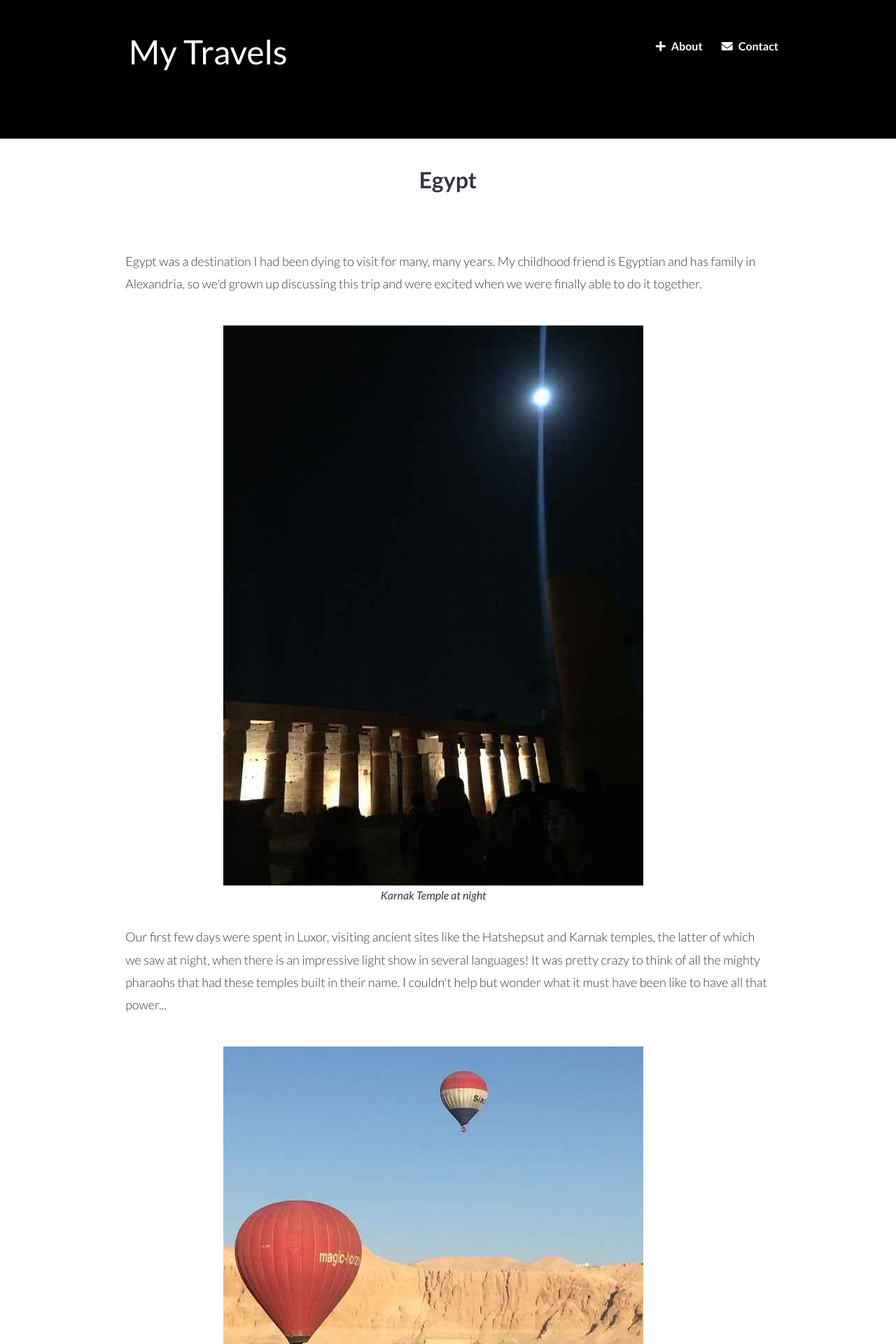
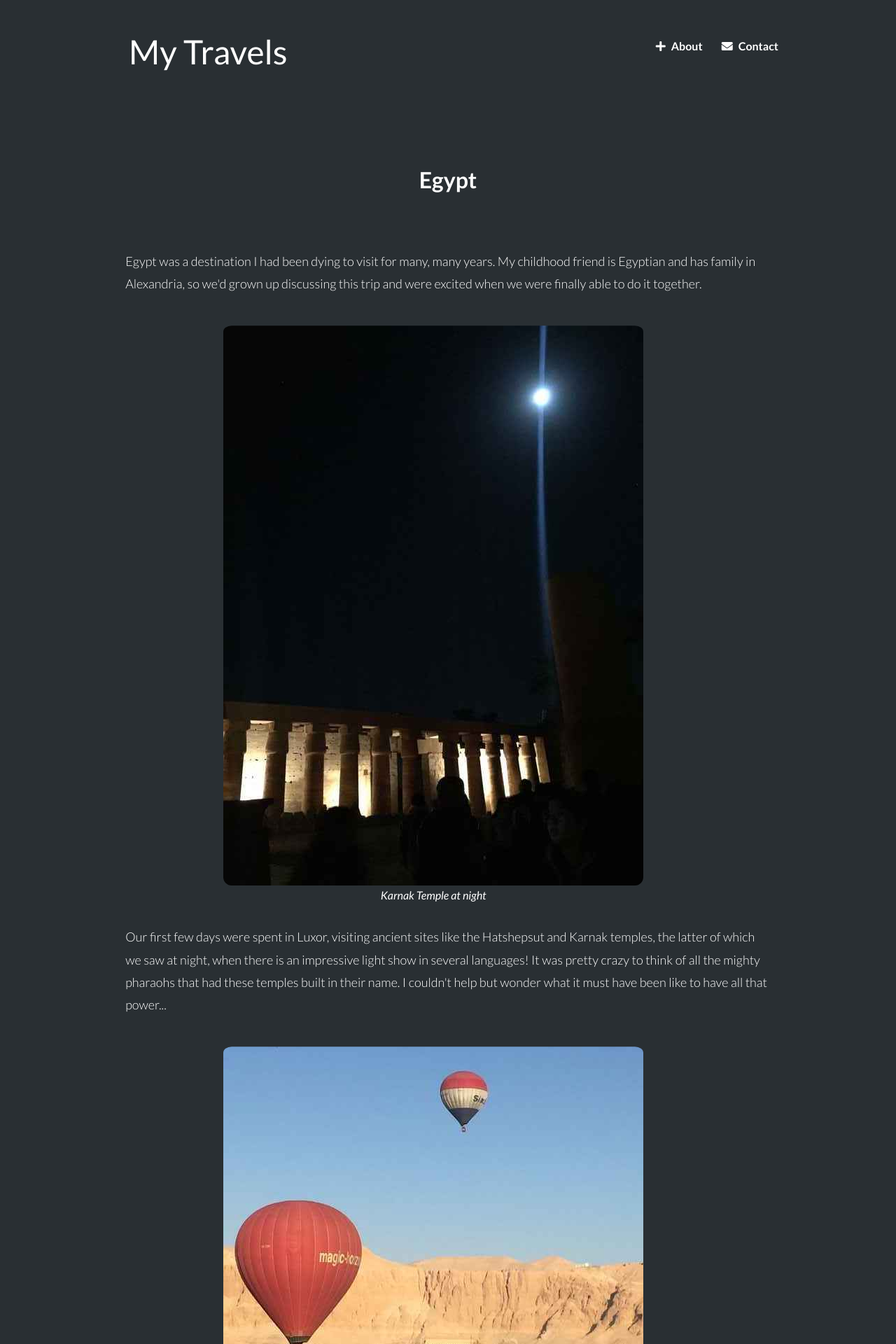
Before and after one commit to sandykaur2008/Travel-Site, a Flask app: page /egypt in a window 1280 px wide. Shown: the top 1920 px of the page at 70% size. Run offline with Flask 2, Linux system fonts and the light colour scheme; some libraries are stand-ins or nearby versions.

Commit message:
updated styling of site

```diff
--- a/app/static/css/main.css
+++ b/app/static/css/main.css
@@ -178,6 +178,10 @@
 
   .hidden-sm {
     display: block; } }
+/* all */
+* {
+  color: white; }
+
 /* html and body*/
 html, body {
   height: 100%;
@@ -188,7 +192,7 @@
   color: white; }
 
 header, footer {
-  background-color: black; }
+  background-color: #292f33; }
   header li, footer li {
     display: inline;
     margin-left: 1em; }
@@ -228,7 +232,8 @@
 
 main {
   min-height: 74%;
-  padding-bottom: 5%; }
+  padding-bottom: 5%;
+  background-color: #292f33; }
 
 /*content*/
 figure {
@@ -238,7 +243,8 @@
   max-width: 100%;
   display: block;
   margin-left: auto;
-  margin-right: auto; }
+  margin-right: auto;
+  border-radius: 12px; }
 
 @media screen and (max-width: 719px) {
   div.col-4 a {
@@ -254,11 +260,11 @@
     text-align: left; }
 
 section a {
-  color: black;
+  color: white;
   text-decoration: none;
   display: inline-block; }
   section a:hover {
-    color: black;
+    color: white;
     text-decoration: underline; }
 
 @media screen and (max-width: 991px) {
@@ -277,6 +283,7 @@
   padding-top: 0.3%;
   font-style: italic; }
 .country-page img {
+  border-radius: 12px;
   padding-top: 0.4%;
   max-width: 100%;
   display: block;
--- a/app/static/scss/main.scss
+++ b/app/static/scss/main.scss
@@ -20,6 +20,11 @@
     }
 }
 
+/* all */
+* {
+    @include color;
+}
+
 /* html and body*/
 html, body {
     height: 100%;
@@ -28,11 +33,11 @@ html, body {
 
 /*header and footer*/
 li.fas:before {
-    color: white;
+    @include color;
 }
 
 header, footer {
-    background-color: black;
+    background-color: #292f33;
     li {
         @include display(inline);
         margin-left: 1em;
@@ -83,6 +88,7 @@ h3 {
 main {
     min-height: 74%;
     padding-bottom: 5%;
+    background-color: #292f33
 }
 
 /*content*/
@@ -95,6 +101,7 @@ img.index {
     display: block;
     margin-left: auto;
     margin-right: auto;
+    border-radius: 12px;
 }
 
 div.col-4 a {
@@ -116,11 +123,11 @@ div.col-12 {
 }
 
 section a {
-    @include color(black);
+    @include color;
     text-decoration: none;
     @include display(inline-block);
     &:hover {
-        @include color(black);
+        @include color;
         text-decoration: underline;
     }
 }
@@ -146,6 +153,7 @@ section h3 {
         font-style: italic;
     }
     img {
+        border-radius: 12px;
         padding-top: 0.4%;
         max-width: 100%;
         @include display();
```
Also changed, not shown: 1 other file.
